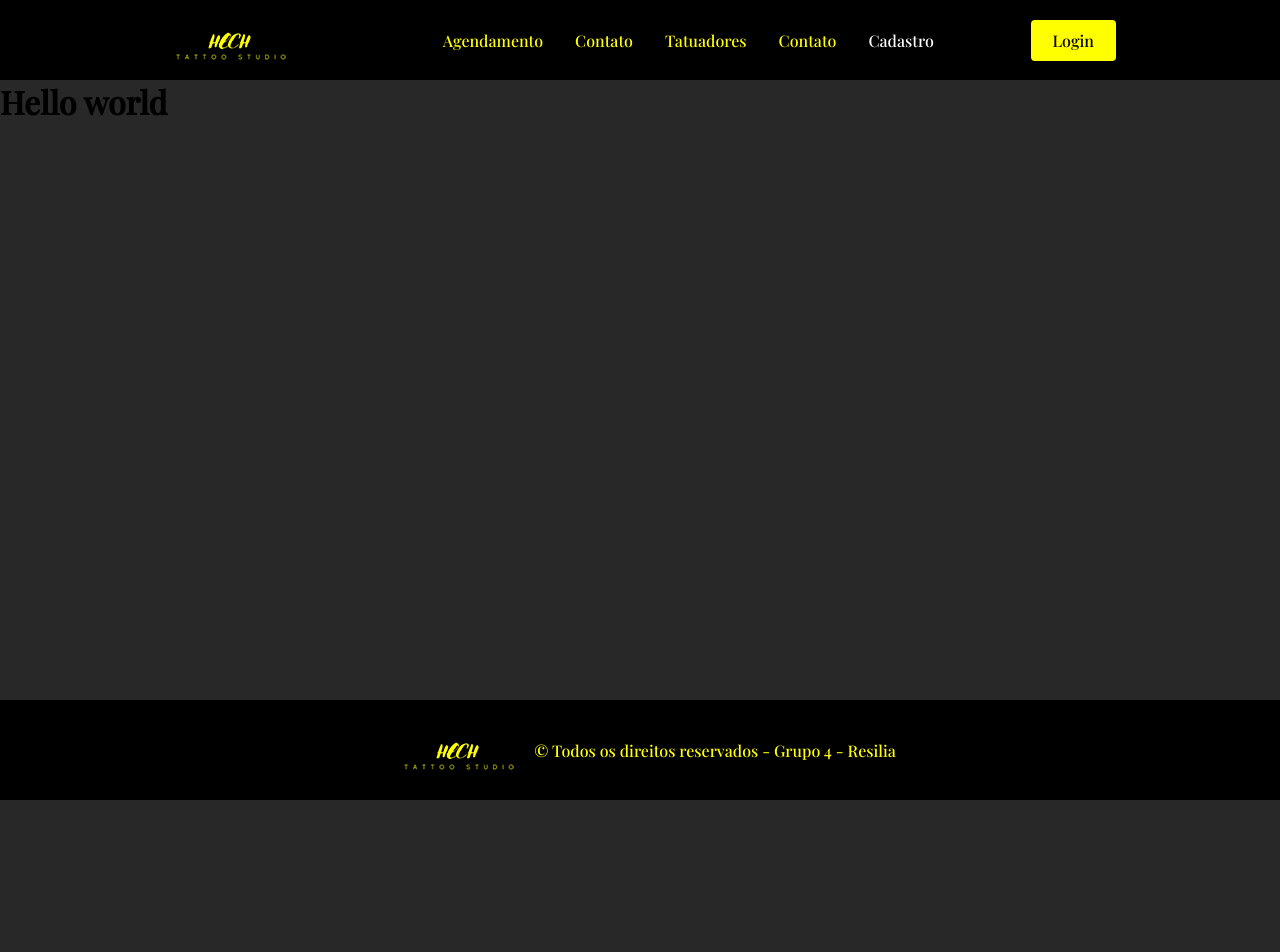
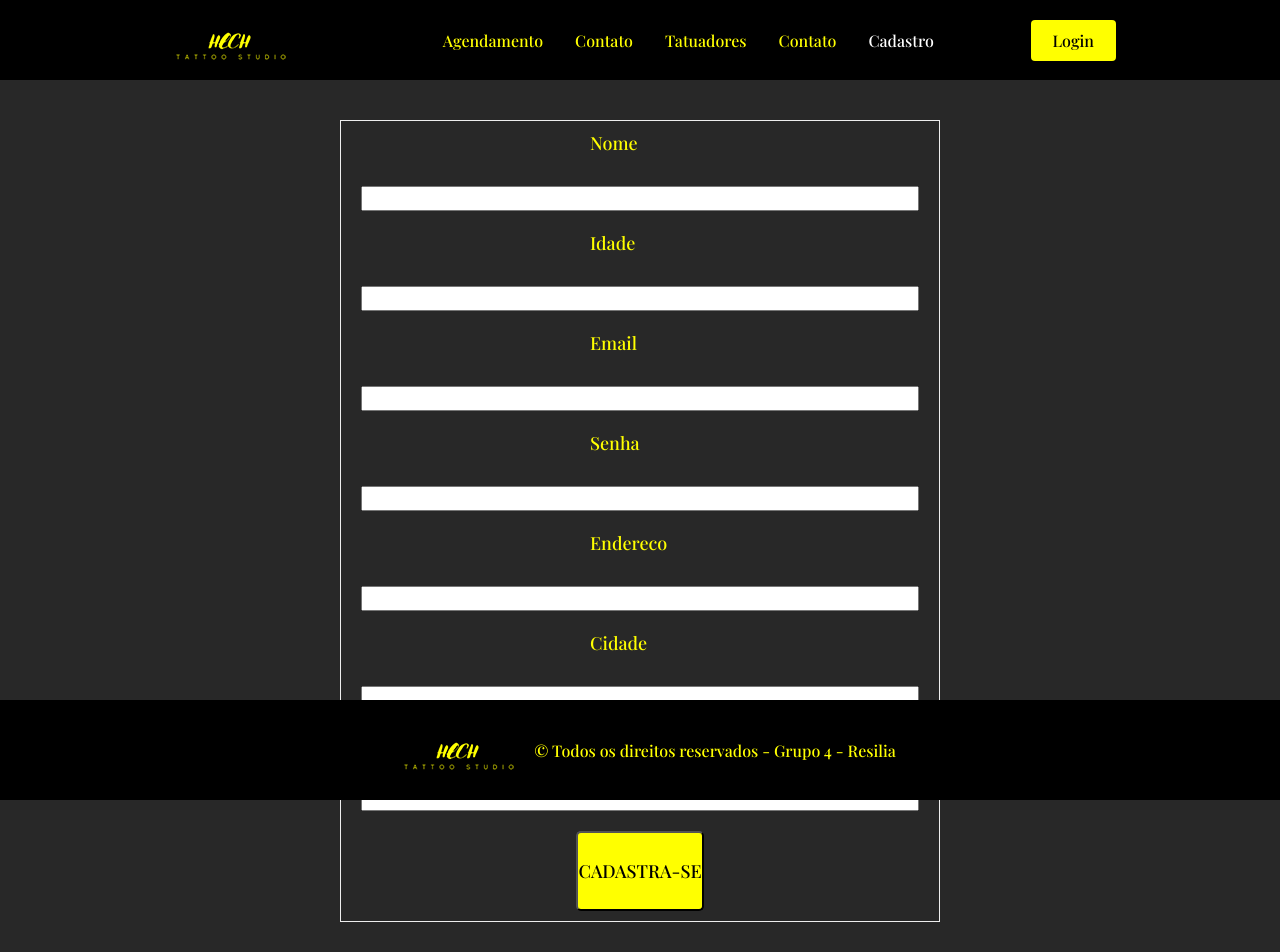
Before and after one commit to devHelioFranco/tattoo-studio-react, a React (Create React App) app: page /cadastro in a window 1280 px wide. Shown: the top 952 px of the page. Before the commit the page ends 800 px from the top, so only its background shows below. Built offline with nearby package versions, Linux system fonts and the light colour scheme; a web font is replaced by a local one.

Commit message:
Estilização do cadastro

```diff
--- a/src/pages/Cadastro/cadastro.css
+++ b/src/pages/Cadastro/cadastro.css
@@ -0,0 +1,54 @@
+.container{
+    display:flex;
+    max-height: 100%;
+    flex-direction: column;
+    align-items: center;
+    padding: 40px
+}
+
+.container form{
+    width: 50%;
+    border: 1px solid #eee;
+    display: flex;
+    flex-direction: column;
+    justify-items: center;
+    align-content: center;
+
+}
+
+.container form .row {
+    display: flex;
+    flex-direction: column;
+    height:100px;
+    width:100%;
+    align-items: center;
+    justify-content: space-between;
+    padding:10px 20px;
+}
+
+.container form .row span {
+    min-width:100px;
+    font-size: 18px;
+    color:yellow;
+}
+
+.container form .row input{
+    height:25px;
+    width: 100%;
+    outline: none;
+    padding:10px;
+    font-size:15px;
+}
+
+.container form .row button{
+    flex:1;
+    height: 40px;
+    background: yellow;
+    color: black;
+    font-size:18px;
+    border-radius: 5px;
+}
+
+.container form .row button:hover{
+    background: rgb(151, 151, 22);
+}
--- a/src/pages/Cadastro/cadastro.js
+++ b/src/pages/Cadastro/cadastro.js
@@ -1,17 +1,50 @@
 import React from "react";
+import "./cadastro.css"
+import Footer from "../../components/Footer/Footer"
 
-
-// nome: 'Felipe Santos',
-// 				idade: 18,
-//         endereco: 'Rua pedro ivo 123',
-//         cidade: 'Sao Paulo',
-//         cep: 85780000,
-//         email: 'jose@gmail.com',
 
 const cadastro = () => {
     return (
-        <h1>Hello world</h1>
+    <div className="container">
+        <form>
+            <div className="row">
+                <span>Nome</span>
+                <input type="text"/>
+            </div>
+            <div className="row">
+                <span>Idade</span>
+                <input type="text"/>
+            </div>
+            <div className="row">
+                <span>Email</span>
+                <input type="text"/>
+            </div>
+            <div className="row">
+                <span>Senha</span>
+                <input type="text"/>
+            </div>
+            <div className="row">
+                <span>Endereco</span>
+                <input type="text"/>
+            </div>
+            <div className="row">
+                <span>Cidade</span>
+                <input type="text"/>
+            </div>
+            <div className="row">
+                <span>CEP</span>
+                <input type="text"/>
+            </div>
+
+            <div className="row">
+            <button>CADASTRA-SE </button>
+            </div>
+        </form>
+        <Footer/>
+        </div>
     )
 }
 
+
+
 export default cadastro;
```
